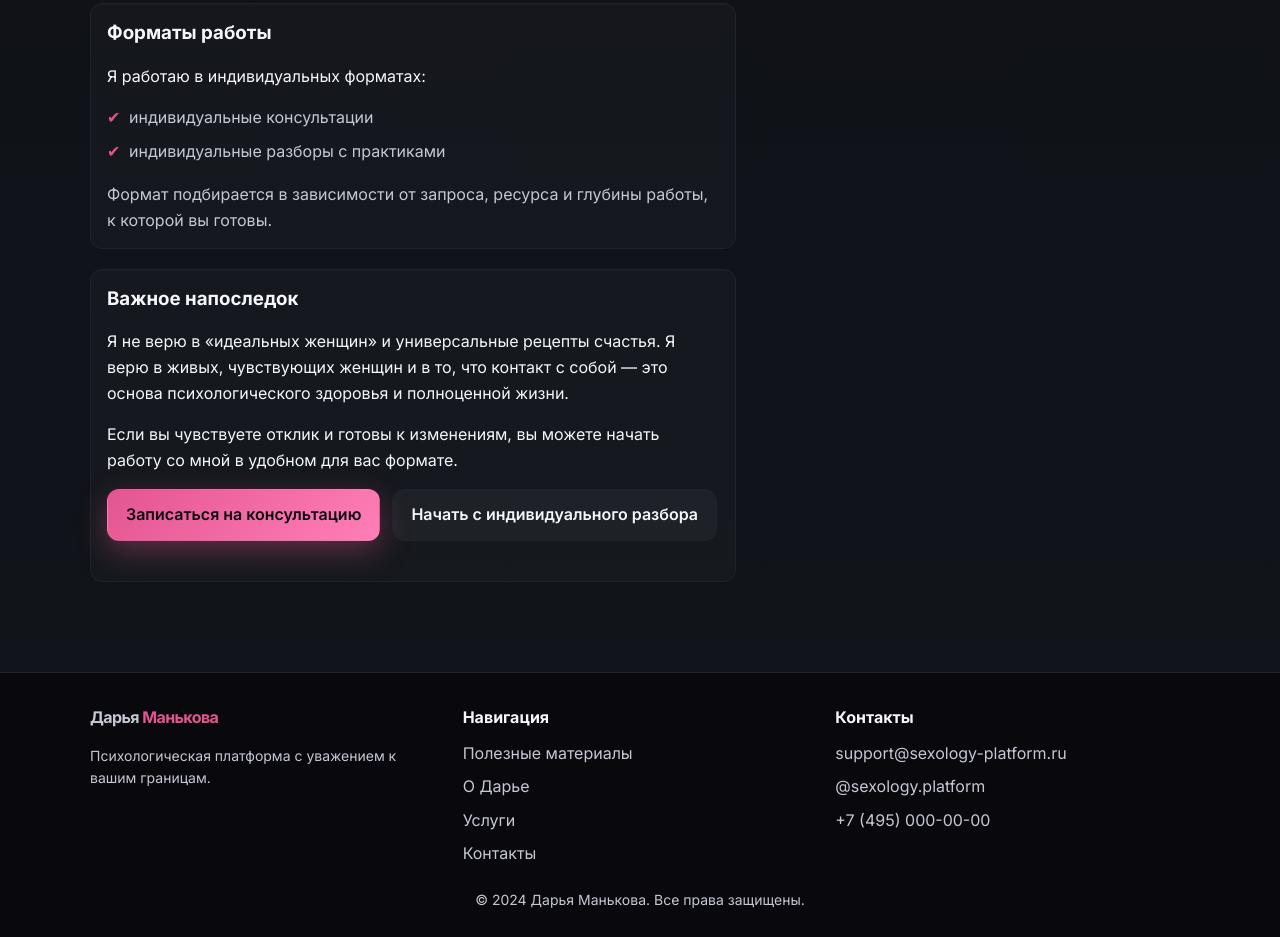
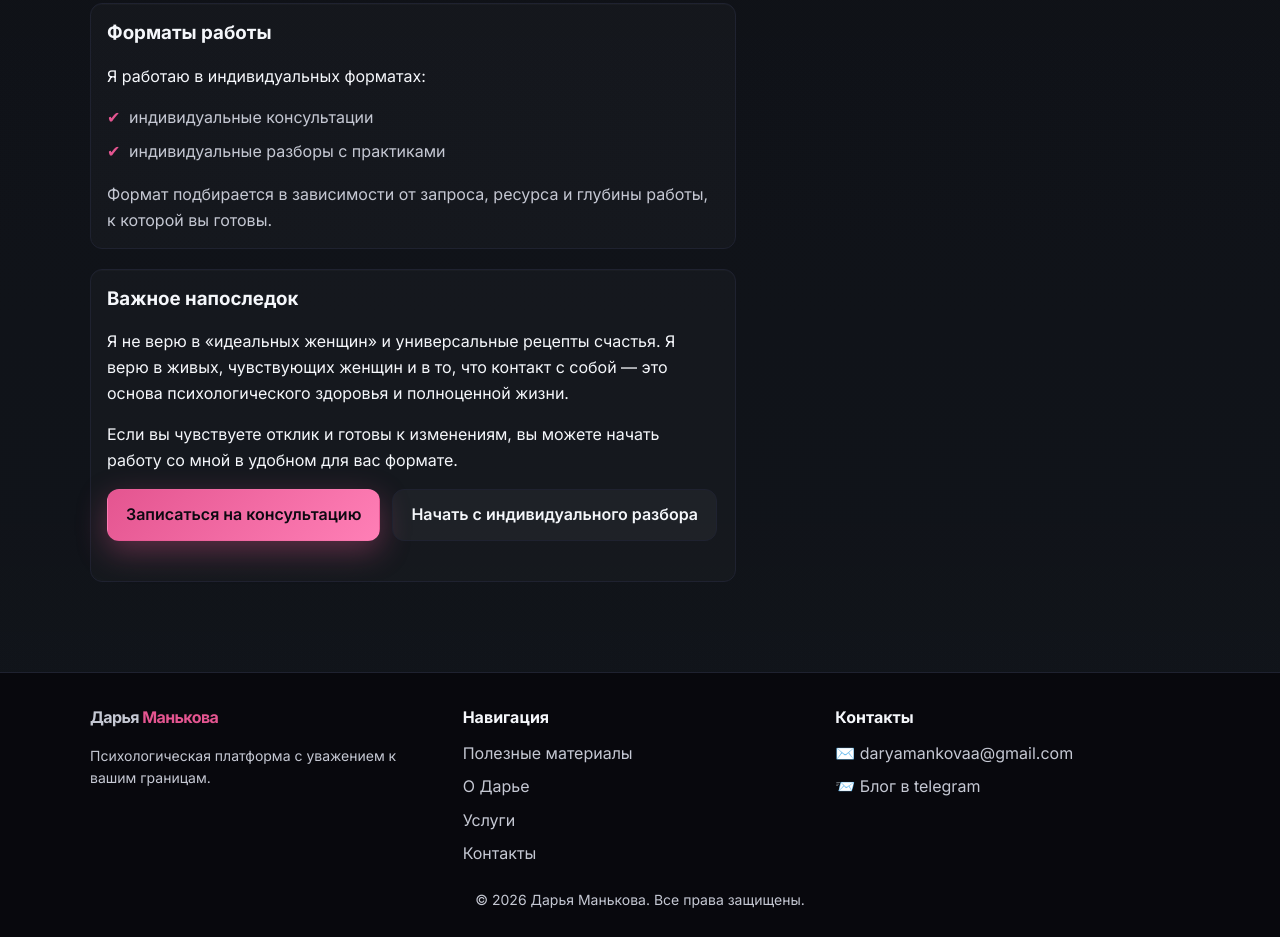
Before and after one commit to daryamankova/sexology-platform, a plain HTML site: page about.html in a window 1280 px wide. Shown: the part 2843-3780 px from the top of the page. Drawn offline with Linux system fonts and the light colour scheme.

Commit message:
Update footer contacts and year

```diff
--- a/about.html
+++ b/about.html
@@ -166,13 +166,12 @@
       <div>
         <h4>Контакты</h4>
         <ul>
-          <li>support@sexology-platform.ru</li>
-          <li>@sexology.platform</li>
-          <li>+7 (495) 000-00-00</li>
+          <li>✉️ daryamankovaa@gmail.com</li>
+          <li>📨 <a href="https://t.me/mindandpleasure">Блог в telegram</a></li>
         </ul>
       </div>
     </div>
-    <p class="small footer-note">© 2024 Дарья Манькова. Все права защищены.</p>
+    <p class="small footer-note">© 2026 Дарья Манькова. Все права защищены.</p>
   </footer>
 
   <script src="script.js"></script>
```
Also changed, not shown: index.html (+3 -4 lines).
